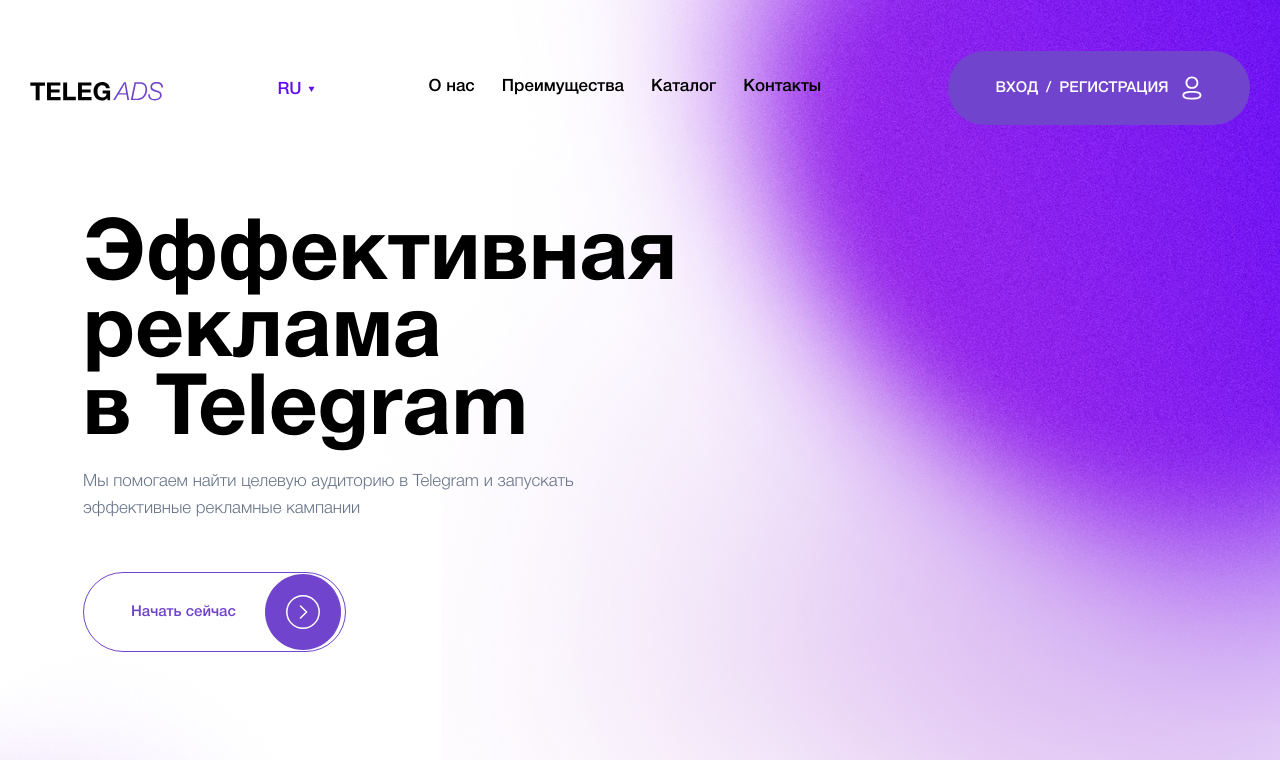
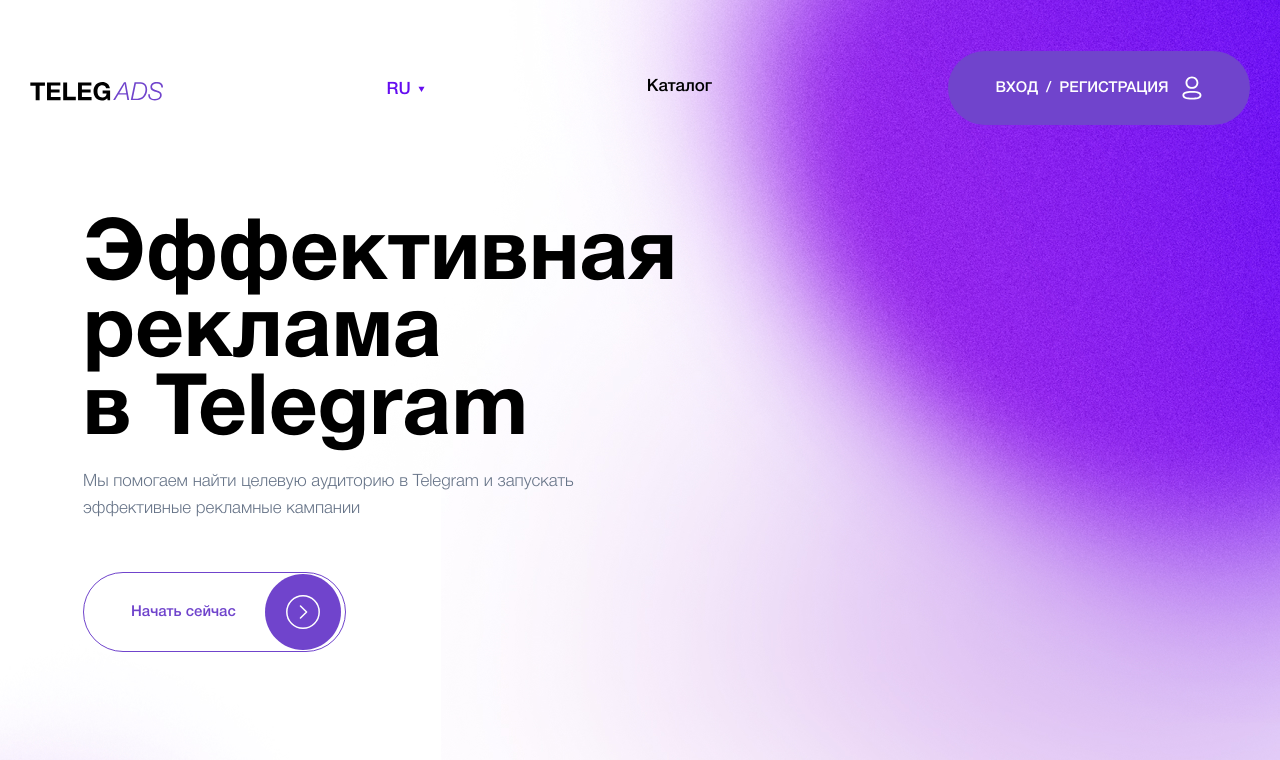
Before and after one commit to Telegads/exchange, a Next.js app: page / in a window 1280 px wide. Shown: the top 760 px of the page. Built offline with nearby package versions, Linux system fonts and the light colour scheme.

Commit message:
#PR-25 removed unused links

```diff
--- a/src/components/Header/HeaderMenu.tsx
+++ b/src/components/Header/HeaderMenu.tsx
@@ -7,23 +7,8 @@
       <div className="header__menu">
         <ul>
           <li>
-            <Link href="/about">
-              <a href="catalog.html">О нас</a>
-            </Link>
-          </li>
-          <li>
-            <Link href="/advantages">
-              <a href="catalog.html">Преимущества</a>
-            </Link>
-          </li>
-          <li>
             <Link href="/catalog">
               <a href="catalog.html">Каталог</a>
-            </Link>
-          </li>
-          <li>
-            <Link href="/contacts">
-              <a href="catalog.html">Контакты</a>
             </Link>
           </li>
         </ul>
```
